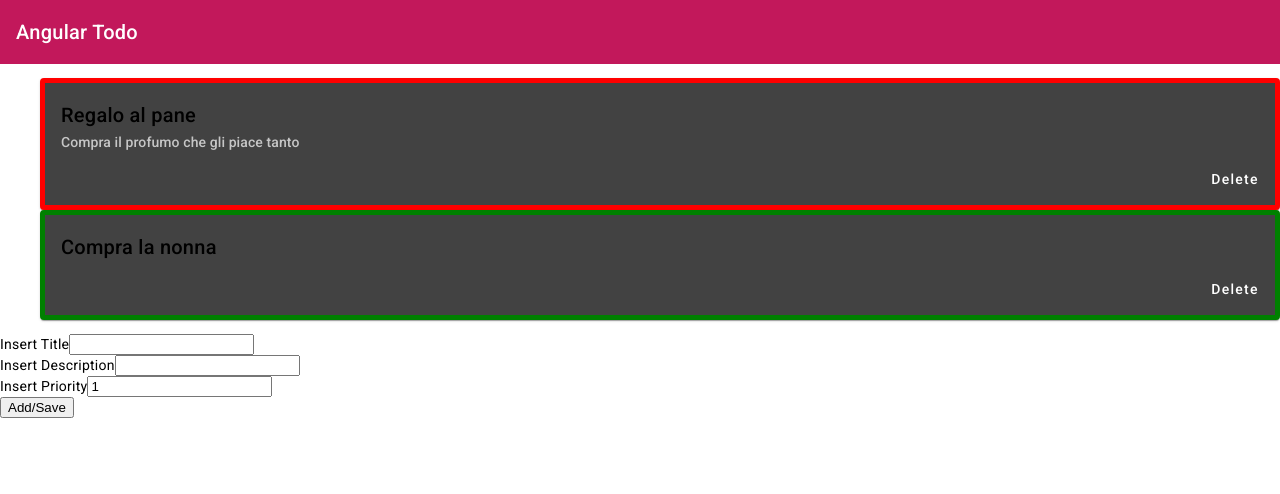
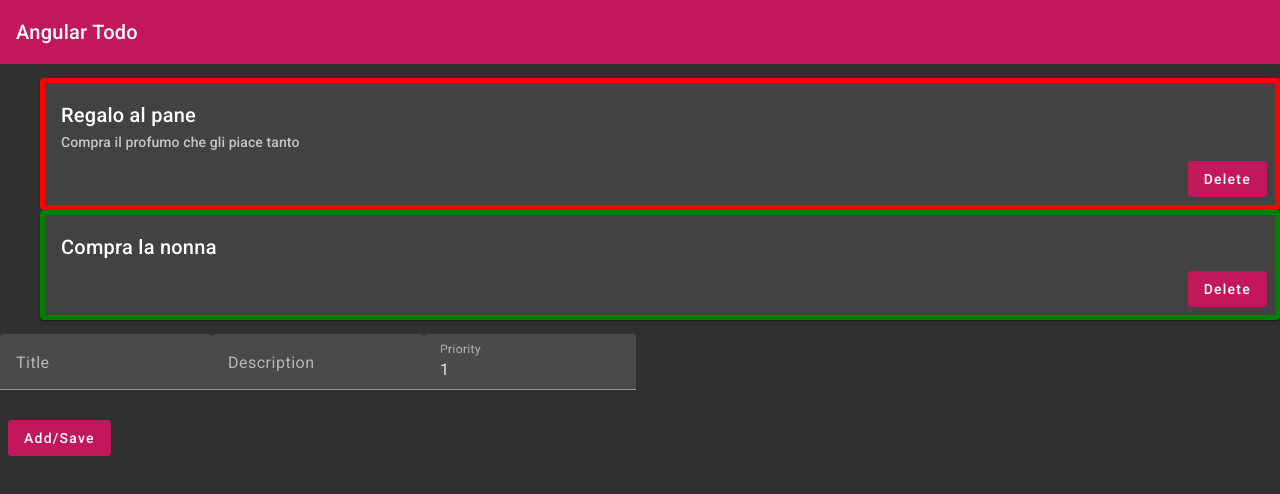
Before and after one commit to SunshineMocha/angular-todo-v2, an Angular app: page / in a window 1280 px wide. Shown: the top 494 px of the page. Built offline with nearby package versions, Linux system fonts and the light colour scheme.

Commit message:
addeed angular material

```diff
--- a/src/app/app.component.html
+++ b/src/app/app.component.html
@@ -1,3 +1,4 @@
+<body class="mat-app-background">
 <mat-toolbar color="primary">
   <span>{{title}}</span>
 </mat-toolbar>
@@ -5,3 +6,4 @@
 <app-todo-list></app-todo-list>
 <!-- import component -->
 <app-todo-add></app-todo-add>
+</body>
--- a/src/app/app.module.ts
+++ b/src/app/app.module.ts
@@ -7,13 +7,13 @@ import { MatToolbarModule } from '@angular/material/toolbar';
 import {MatCardModule} from '@angular/material/card';
 import {MatButtonModule} from '@angular/material/button';
 import {MatInputModule} from '@angular/material/input';
+import { MatFormFieldModule } from '@angular/material/form-field';
+import { MatSelectModule } from '@angular/material/select';
 
 import { AppComponent } from './app.component';
 import { TodoAddComponent } from './components/todo-add/todo-add.component';
 import { TodoDetailComponent } from './components/todo-detail/todo-detail.component';
 import { TodoListComponent } from './components/todo-list/todo-list.component';
-import {MatFormFieldModule} from '@angular/material/form-field';
-import {MatSelectModule} from '@angular/material/select';
 
 
 
--- a/src/app/components/todo-add/todo-add.component.html
+++ b/src/app/components/todo-add/todo-add.component.html
@@ -1,8 +1,8 @@
-<div>
+<!-- <div>
   <label for="input-title">Insert Title</label>
-  <input id="input-title" type="text" [(ngModel)]="newTodo.title">
+  <input id="input-title" type="text" [(ngModel)]="newTodo.title"> -->
   <!-- for di label deve essere id di input -->
-</div>
+<!-- </div>
 <div>
   <label for="input-description">Insert Description</label>
   <input id="input-description" type="text" [(ngModel)]="newTodo.description">
@@ -11,4 +11,21 @@
   <label for="input-priority">Insert Priority</label>
   <input id="input-priority" type="number" [(ngModel)]="newTodo.priority">
 </div>
-<button (click)="saveTodo()">Add/Save</button>
+<button (click)="saveTodo()">Add/Save</button> -->
+<!--  <button mat-flat-button (click)="saveTodo()" color="primary">Add/Save</button> -->
+
+<mat-form-field>
+    <mat-label for="input-title">Title</mat-label>
+    <input matInput placeholder="ex. Buy groceries" id="input-title" [(ngModel)]="newTodo.title">
+</mat-form-field>
+<mat-form-field>
+  <mat-label for="input-description">Description</mat-label>
+  <input matInput placeholder="ex. Go to the groceries shop" id="input-description" [(ngModel)]="newTodo.description">
+</mat-form-field>
+<mat-form-field>
+  <mat-label for="input-priority">Priority</mat-label>
+  <input matInput placeholder="ex. 1" type=number id="input-priority" [(ngModel)]="newTodo.priority">
+</mat-form-field>
+<mat-card-actions>
+<button mat-flat-button (click)="saveTodo()" color="primary">Add/Save</button>
+</mat-card-actions>
--- a/src/app/components/todo-detail/todo-detail.component.html
+++ b/src/app/components/todo-detail/todo-detail.component.html
@@ -17,7 +17,7 @@
       <mat-card-subtitle>{{todoDetail.description}}</mat-card-subtitle>
     </mat-card-header>
     <mat-card-actions align="end">
-      <button mat-button (click)="deleteTodo()">Delete</button>
+      <button mat-flat-button (click)="deleteTodo()" color="primary">Delete</button>
     </mat-card-actions>
   </mat-card>
 <!--  </li> -->
```
